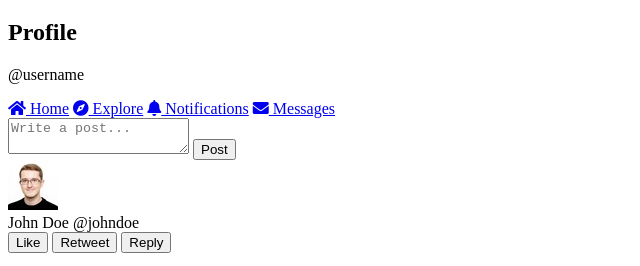
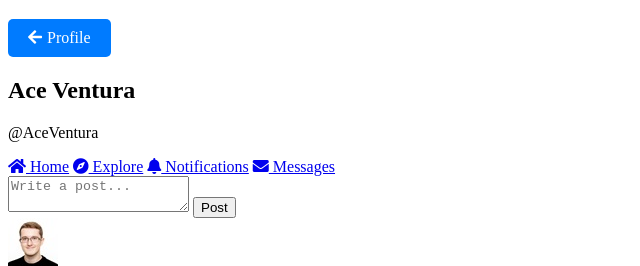
Before and after one commit to Wassword/sharespace, a website: page public/index.html in a window 1280 px wide. Shown: the part 573-839 px from the top of the page, without its empty margins (0-640 px from the left). Drawn offline with Linux system fonts and the light colour scheme.

```diff
--- a/public/index.html
+++ b/public/index.html
@@ -8,20 +8,43 @@
   <link rel="stylesheet" href="https://cdnjs.cloudflare.com/ajax/libs/font-awesome/6.0.0-beta3/css/all.min.css">
   <link rel="stylesheet" href="https://cdnjs.cloudflare.com/ajax/libs/font-awesome/5.15.3/css/all.min.css" integrity="sha512-vItZNBDuQqzofN9AVOlCz4lJ3F0BMJvK6jYpHjbyPbKW8zqgtgwZrdwXv9bQy3MR+jv1NmHB6ZL3Kqb7JMP3eg==" crossorigin="anonymous" referrerpolicy="no-referrer" />
 
+
+<style>
+  .back-button {
+    display: inline-flex;
+    align-items: center;
+    padding: 10px 20px;
+    background-color: #007bff; /* Adjust background color as needed */
+    color: white;
+    text-decoration: none;
+    border: none;
+    cursor: pointer;
+    font-size: 16px;
+    border-radius: 5px;
+  }
+  .back-button:hover {
+    background-color: #0056b3; /* Darker shade of the primary color */
+  }
+  .arrow-icon {
+    margin-right: 5px; /* Adjust spacing between icon and text */
+  }
+</style>
 </head>
 <body>
   <div class="container">
     <div class="header">
       <div class="logo-container">
         <img src="indexlogo1.jpg" alt="ShareSpace Logo" class="logo">
+
       </div>
       <h1>ShareSpace</h1>
     </div>
 
     <div class="content">
       <div class="sidebar">
-        <h2>Profile</h2>
-        <p>@username</p>
+        <a href="http://127.0.0.1:3000/public/Profile.html" class="back-button"><span class="arrow-icon"><i class="fas fa-arrow-left"></i></span> Profile</a>
+        <h2>Ace Ventura</h2>
+        <p>@AceVentura</p>
         <div class="navbar">
           <a href="#"><i class="fas fa-home"></i> Home</a>
           <a href="#"><i class="fas fa-compass"></i> Explore</a>
```
